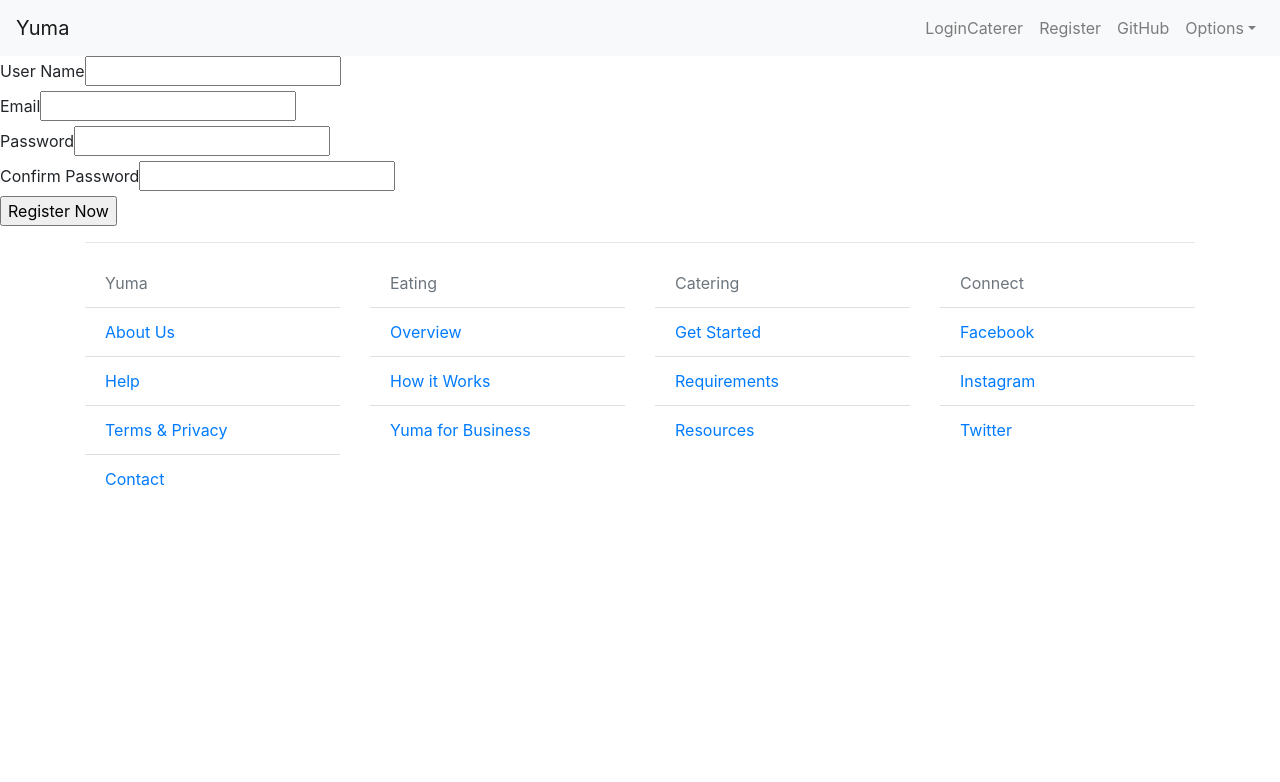
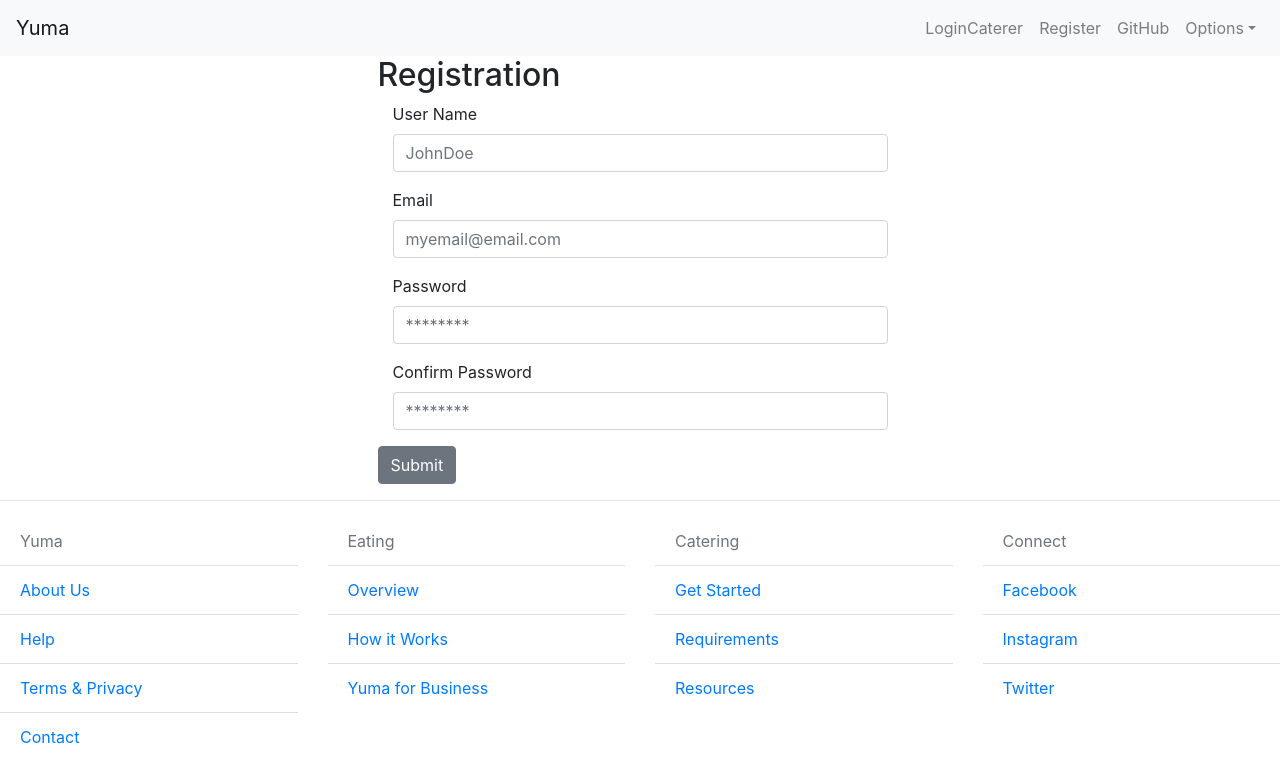
Before and after one commit to faisalhabibgit/Yuma, a React (Create React App) app in the folder frontend/: page /Registration in a window 1280 px wide. Shown: the top 782 px of the page. Built offline with nearby package versions, Linux system fonts and the light colour scheme.

Commit message:
functional frontend

```diff
--- a/frontend/src/component/Footer.js
+++ b/frontend/src/component/Footer.js
@@ -1,15 +1,15 @@
 import React, { Component } from 'react';
-import { Container, Row, Col, ListGroup, ListGroupItem} from 'reactstrap';
+import { Row, Col, ListGroup, ListGroupItem} from 'reactstrap';
 
 class Footer extends Component {
 
     render() {
         return (
-            <Container>
+            <div className="footer">
                 <hr/>
                 <Row>
                     <Col>
-                    <ListGroup flush>
+                    <ListGroup flush body outline color="success">
                         <ListGroupItem disabled tag="a" href="#">Yuma</ListGroupItem>
                         <ListGroupItem tag="a" href="#">About Us</ListGroupItem>
                         <ListGroupItem tag="a" href="#">Help</ListGroupItem>
@@ -42,7 +42,7 @@ class Footer extends Component {
                     </ListGroup>
                     </Col>
                 </Row>
-            </Container>
+            </div>
         );
     }
 }
--- a/frontend/src/component/Home.js
+++ b/frontend/src/component/Home.js
@@ -6,23 +6,24 @@ import {
     CarouselControl,
     CarouselIndicators,
     CarouselCaption,
+    Container,
 } from 'reactstrap';
 
 const items = [
     {
-        src: 'http://images.dailyhive.com/20180605073010/Pulled-Chicken-Quesadilla.jpg',
+        src: 'https://www.yourerc.com/img/corporate-catering.jpg',
         altText: 'Slide 1',
-        caption: 'Pulled Chicken Quesadilla'
+        caption: 'Waffles and Jam'
     },
     {
-        src: 'http://www.gibraltartaxiassociation.com/wp-content/uploads/2017/05/gibraltar-food.jpg',
+        src: 'https://d1dwyql5lcncu.cloudfront.net/app/uploads/wideimage/775cc3d123dd35ff653bf55c6ae06005.jpeg',
         altText: 'Slide 2',
         caption: 'Gibraltar Shrimp'
     },
     {
-        src: 'https://learn.compactappliance.com/wp-content/uploads/2016/01/dehydrated-tomatoes.jpg',
+        src: 'https://www.spiritoftasmania.com.au/media/716956/2000x400_hero.jpg',
         altText: 'Slide 3',
-        caption: 'Dehydrated Tomatoes'
+        caption: 'Seafood Mix & Vegetables'
     }
 ];
 
--- a/frontend/src/component/LoginCaterer.js
+++ b/frontend/src/component/LoginCaterer.js
@@ -1,94 +1,45 @@
 import React, { Component } from 'react';
-
-import { Route, Link } from "react-router-dom";
-import Registration from './Registration';
+import {
+  Col, Form,
+  FormGroup, Label, Input,
+  Button,
+  Container,
+} from 'reactstrap';
 
 class LoginCaterer extends Component {
-  constructor() {
-    super();
-    this.state = {
-      username: '',
-      password: '',
-      error: '',
-    };
+  render() {
+    return (
+      <Container>
+        <Col sm="12" md={{ size: 6, offset: 3 }}>
+          <h2>Sign In</h2>
+          <Form className="form">
+            <Col >
+              <FormGroup>
+                <Label>Email</Label>
+                <Input
+                  type="email"
+                  name="email"
+                  id="exampleEmail"
+                  placeholder="myemail@email.com"
+                />
+              </FormGroup>
+            </Col>
+            <Col>
+              <FormGroup>
+                <Label for="examplePassword">Password</Label>
+                <Input
+                  type="password"
+                  name="password"
+                  id="examplePassword"
+                  placeholder="********"
+                />
+              </FormGroup>
+            </Col>
+            <Button>Submit</Button>
+          </Form>
+        </Col>
+      </Container>
 
-    this.handlePassChange = this.handlePassChange.bind(this);
-    this.handleUserChange = this.handleUserChange.bind(this);
-    this.handleSubmit = this.handleSubmit.bind(this);
-    this.dismissError = this.dismissError.bind(this);
-  }
-
-  dismissError() {
-    this.setState({ error: '' });
-  }
-
-  handleSubmit(evt) {
-    evt.preventDefault();
-
-    if (!this.state.username) {
-      return this.setState({ error: 'Username is required' });
-    }
-
-    if (!this.state.password) {
-      return this.setState({ error: 'Password is required' });
-    }
-
-    return this.setState({ error: '' });
-  }
-
-  handleUserChange(evt) {
-    this.setState({
-      username: evt.target.value,
-    });
-  };
-
-  handlePassChange(evt) {
-    this.setState({
-      password: evt.target.value,
-    });
-  }
-
-  render() {
-    // NOTE: I use data-attributes for easier E2E testing
-    // but you don't need to target those (any css-selector will work)
-
-    return (
-      <div className="Login">
-        <form onSubmit={this.handleSubmit}>
-          {
-            this.state.error &&
-            <h3 data-test="error" onClick={this.dismissError}>
-              <button onClick={this.dismissError}>✖</button>
-              {this.state.error}
-            </h3>
-          }
-
-          <label>User Name</label>
-          <input type="text" data-test="username" value={this.state.username} onChange={this.handleUserChange} />
-
-          <br/>
-
-          <label>Password</label>
-          <input type="password" data-test="password" value={this.state.password} onChange={this.handlePassChange} />
-
-          <br/>
-          <input type="submit" value="Log In" data-test="submit" />
-          <br/>
-          <Link to="/ForgotPassword">ForgotPassword</Link>
-
-          <Link style={{ margin:25}} to="/Registration">Registration</Link>
-          <Route exact path="/Registration" component={Registration} />
-
-          <br/>
-          <br/>
-          <Link to="/App">
-            <button type="button">
-              Go back home
-            </button>
-          </Link>
-
-        </form>
-      </div>
     );
   }
 }
--- a/frontend/src/component/Registration.js
+++ b/frontend/src/component/Registration.js
@@ -1,4 +1,9 @@
 import React, { Component } from 'react';
+import {
+  Container, Col, Form,
+  FormGroup, Label, Input,
+  Button,
+} from 'reactstrap';
 
 class Registration extends Component {
   constructor() {
@@ -10,96 +15,63 @@ class Registration extends Component {
       confirmPassword: '',
       error: '',
     };
-
-    this.handlePassChange = this.handlePassChange.bind(this);
-    this.handleConfirmPassword = this.handleConfirmPassword.bind(this);
-    this.handleUserChange = this.handleUserChange.bind(this);
-    this.handleEmailChange = this.handleEmailChange.bind(this);
-    this.handleSubmit = this.handleSubmit.bind(this);
-    this.dismissError = this.dismissError.bind(this);
   }
 
-  dismissError() {
-    this.setState({ error: '' });
-  }
-
-  handleSubmit(evt) {
-    evt.preventDefault();
-
-    if (!this.state.username) {
-      return this.setState({ error: 'Username is required' });
+    render() {
+      return (
+        <Container>
+          <Col sm="12" md={{ size: 6, offset: 3 }}>
+            <h2>Registration</h2>
+            <Form className="form">
+            <Col >
+                <FormGroup>
+                  <Label>User Name</Label>
+                  <Input
+                    type="username"
+                    name="username"
+                    id="exampleUsername"
+                    placeholder="JohnDoe"
+                  />
+                </FormGroup>
+              </Col>
+              <Col >
+                <FormGroup>
+                  <Label>Email</Label>
+                  <Input
+                    type="email"
+                    name="email"
+                    id="exampleEmail"
+                    placeholder="myemail@email.com"
+                  />
+                </FormGroup>
+              </Col>
+              <Col>
+                <FormGroup>
+                  <Label for="examplePassword">Password</Label>
+                  <Input
+                    type="password"
+                    name="password"
+                    id="examplePassword"
+                    placeholder="********"
+                  />
+                </FormGroup>
+              </Col>
+              <Col>
+                <FormGroup>
+                  <Label for="examplePassword">Confirm Password</Label>
+                  <Input
+                    type="password"
+                    name="confirmPassword"
+                    id="examplePassword"
+                    placeholder="********"
+                  />
+                </FormGroup>
+              </Col>
+              <Button>Submit</Button>
+            </Form>
+          </Col>
+        </Container>
+      );
     }
-
-    if (!this.state.email) {
-      return this.setState({ error: 'Email is required' });
-    }
-
-    if (!this.state.password) {
-      return this.setState({ error: 'Password is required' });
-    }
-
-    if (this.state.confirmPassword !== this.state.password) {
-      return this.setState({ error: 'Password does not match' });
-    }
-
-    return this.setState({ error: '' });
-  }
-
-  handleUserChange(evt) {
-    this.setState({
-      username: evt.target.value,
-    });
-  };
-
-  handleEmailChange(evt) {
-    this.setState({
-      email: evt.target.value,
-    });
-  };
-
-  handlePassChange(evt) {
-    this.setState({
-      password: evt.target.value,
-    });
-  };
-
-  handleConfirmPassword(evt) {
-    this.setState({
-      confirmPassword: evt.target.value,
-    });
-  }
-
-  render() {
-    // NOTE: I use data-attributes for easier E2E testing
-    // but you don't need to target those (any css-selector will work)
-
-    return (
-      <div className="Registration">
-        <form onSubmit={this.handleSubmit}>
-          {
-            this.state.error &&
-            <h3 data-test="error" onClick={this.dismissError}>
-              <button onClick={this.dismissError}>✖</button>
-              {this.state.error}
-            </h3>
-          }
-          <label>User Name</label>
-          <input type="text" data-test="username" value={this.state.username} onChange={this.handleUserChange} />
-          <br/>
-          <label>Email</label>
-          <input type="email" data-test="email" value={this.state.email} onChange={this.handleEmailChange} />
-          <br/>
-          <label>Password</label>
-          <input type="password" data-test="password" value={this.state.password} onChange={this.handlePassChange} />
-          <br/>
-          <label>Confirm Password</label>
-          <input type="password" data-test="confirmPassword" value={this.state.confirmPassword} onChange={this.handleConfirmPassword} />
-          <br/>
-          <input type="submit" value="Register Now" data-test="submit" />
-        </form>
-      </div>
-    );
-  }
 }
-
-export default Registration;
+  export default Registration;
```
